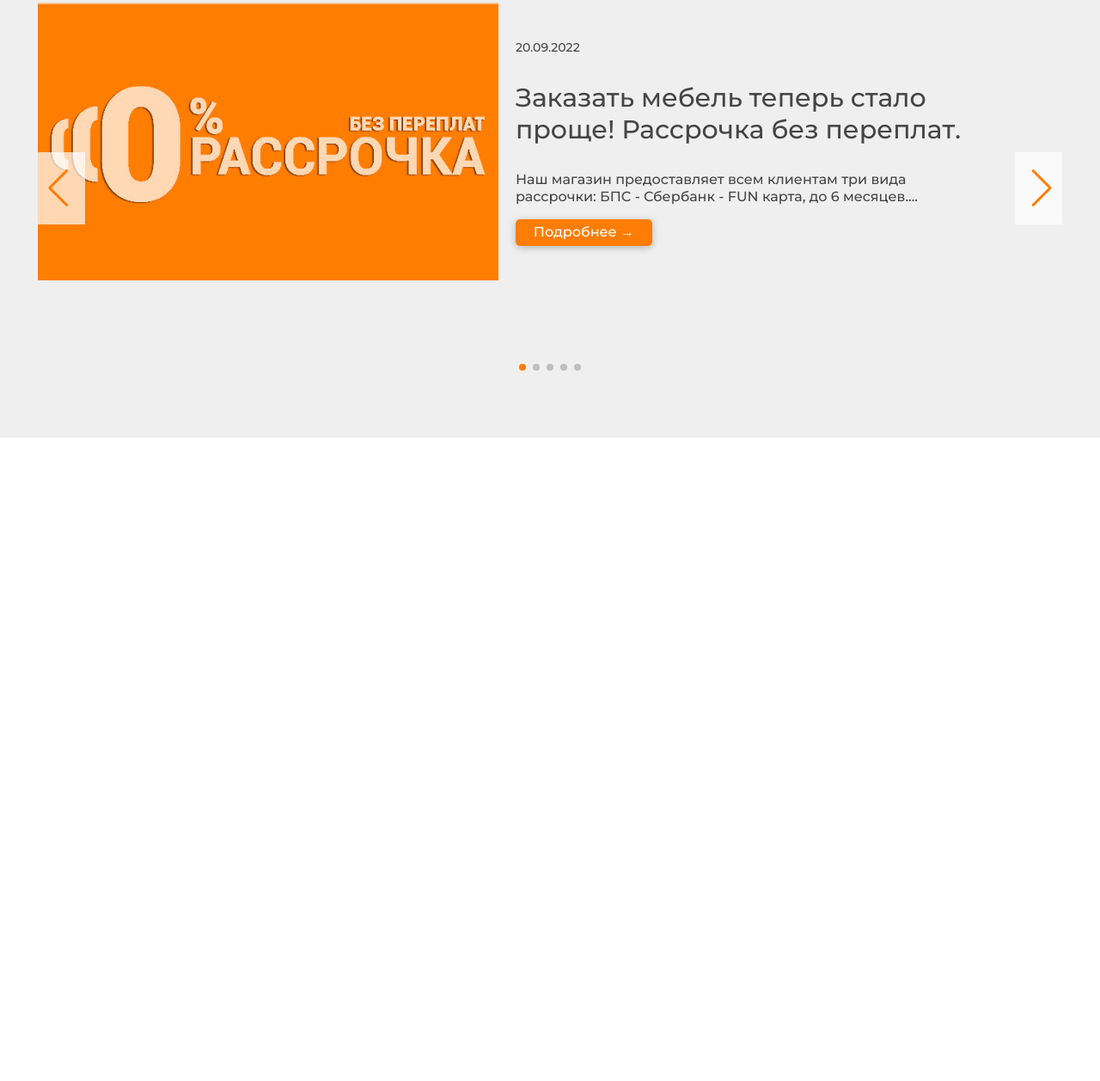
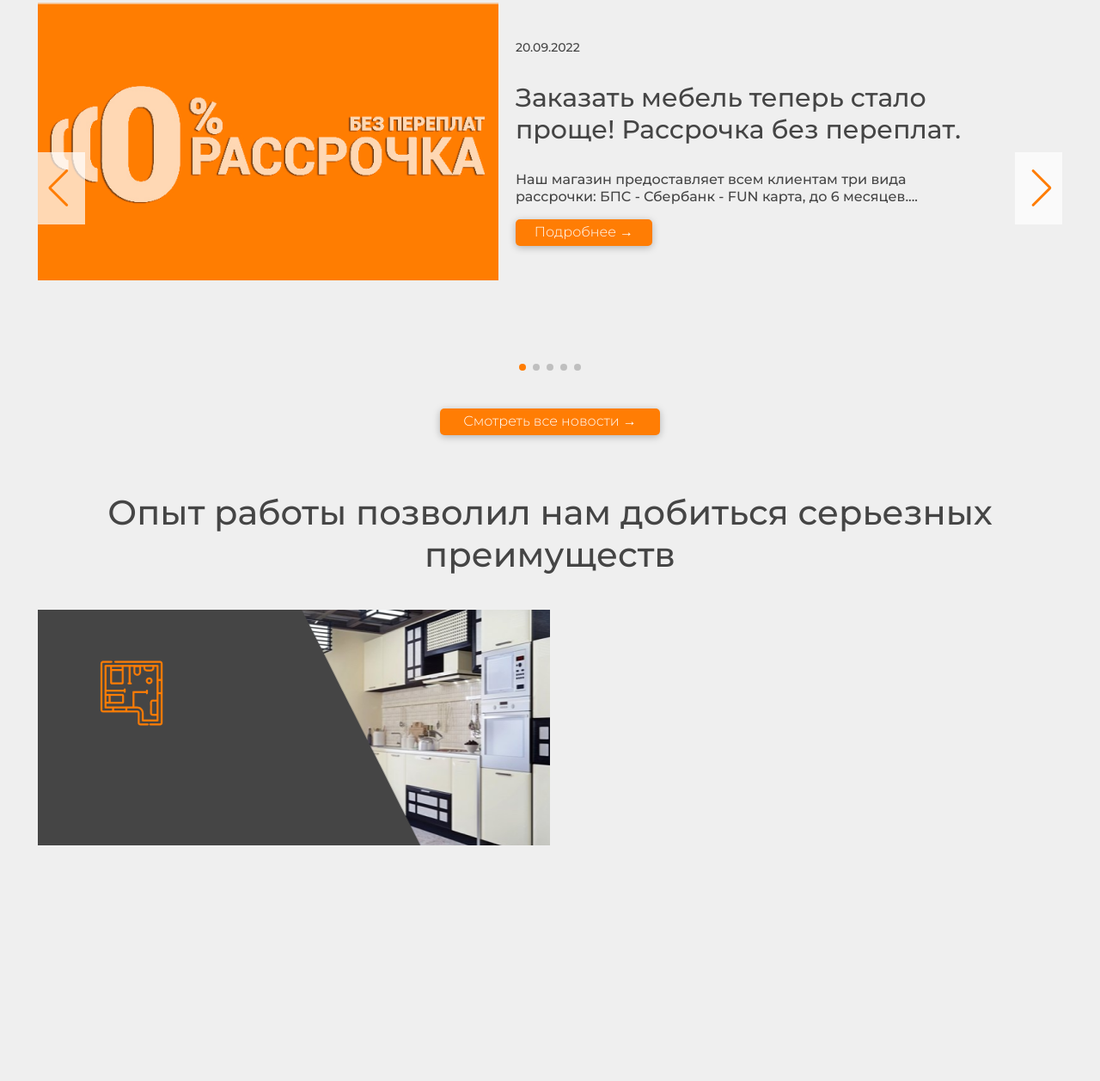
Before and after one commit to Lonviser/BelBoVit, a website: page src/index.html in a window 1280 px wide. Shown: the part 2691-3948 px from the top of the page at 86% size. Before the commit the page ends 3200 px from the top, so only its background shows below. Drawn offline with nearby package versions, Linux system fonts and the light colour scheme.

Commit message:
wokk on benefits

```diff
--- a/src/index.html
+++ b/src/index.html
@@ -227,7 +227,24 @@
                         <div class="swiper-button-prev"></div>
                         <div class="swiper-pagination"></div>
                       </div>
+                      <div class="btn-pos-center">
+                        <button type="submit" class="button button__all-news">Смотреть все новости →</button>
+                      </div>
                 </div>
+           </section>
+
+           <section class="benefits">
+            <div class="container">
+                <h2 class="benefits__title">Опыт работы позволил нам добиться серьезных преимуществ</h2>
+                <div class="benefits__blocks">
+                    <div class="benefits__block benefits1"></div>
+                    <div class="benefits__block benefits2"></div>
+                    <div class="benefits__block benefits3"></div>
+                    <div class="benefits__block benefits4"></div>
+                </div>
+            </div>
+
+
            </section>
         </main>
     </div>
--- /dev/null
+++ b/src/sass/blocks/_benefits.scss
@@ -0,0 +1,23 @@
+.benefits{
+    min-height: 560px;
+    &__title{
+        font-weight: 400;
+        font-size: 40px;
+        line-height: 49px;
+        color:$second-color;
+        text-align: center;
+        margin-top: 12px;
+        margin-bottom: 40px;
+    }
+    &__block{
+        min-height: 274px;
+    }
+    &__blocks{
+        display: grid;
+        grid-template-columns: 1fr 1fr;
+    }
+}
+
+.benefits1{
+    background: url('../../imgs/benefits1.png');
+}
--- a/src/sass/blocks/_buttons.scss
+++ b/src/sass/blocks/_buttons.scss
@@ -22,12 +22,22 @@
     &__news{
         max-width: 159px;
         max-height: 50px;
-        font-weight: 400;
         font-size: 16px;
         line-height: 20px;
         cursor: pointer;
         z-index: 100;
     }
+    &__all-news{
+        width: 256px;
+        max-width: 256px;
+        max-height: 50px;
+        font-size: 16px;
+        line-height: 20px;
+    }
+}
+.btn-pos-center{
+    display: flex;
+    justify-content: center
 }
 @media(min-width:1441px){
     .button{
@@ -49,8 +59,9 @@
             height: 50px;
             font-size: 14px;
         }
-        &__news{
-
+        &__all-news{
+            width: 244px;
+            height: 50px;
         }
     }
 
--- a/src/sass/blocks/_news.scss
+++ b/src/sass/blocks/_news.scss
@@ -1,5 +1,6 @@
 .news{
     min-height: 606px;
+    padding-bottom: 50px;
     &__title{
         font-weight: 400;
         font-size: 50px;
@@ -69,6 +70,9 @@
     padding-left: 20px;
     padding-right: 20px;
 }
+.newsSlider{
+    margin-bottom: 40px;
+}
 @media(max-width:1023px){
     .news{
         &__slide{
--- a/src/sass/style.scss
+++ b/src/sass/style.scss
@@ -8,6 +8,7 @@
 @import 'blocks/basic-info';
 @import 'blocks/furniture';
 @import 'blocks/news';
+@import 'blocks/benefits';
 
 *{
     font-family: 'Montserrat', sans-serif;
```
Also changed, not shown: src/css/style.min.css, src/imgs/benefits1.png (added).
